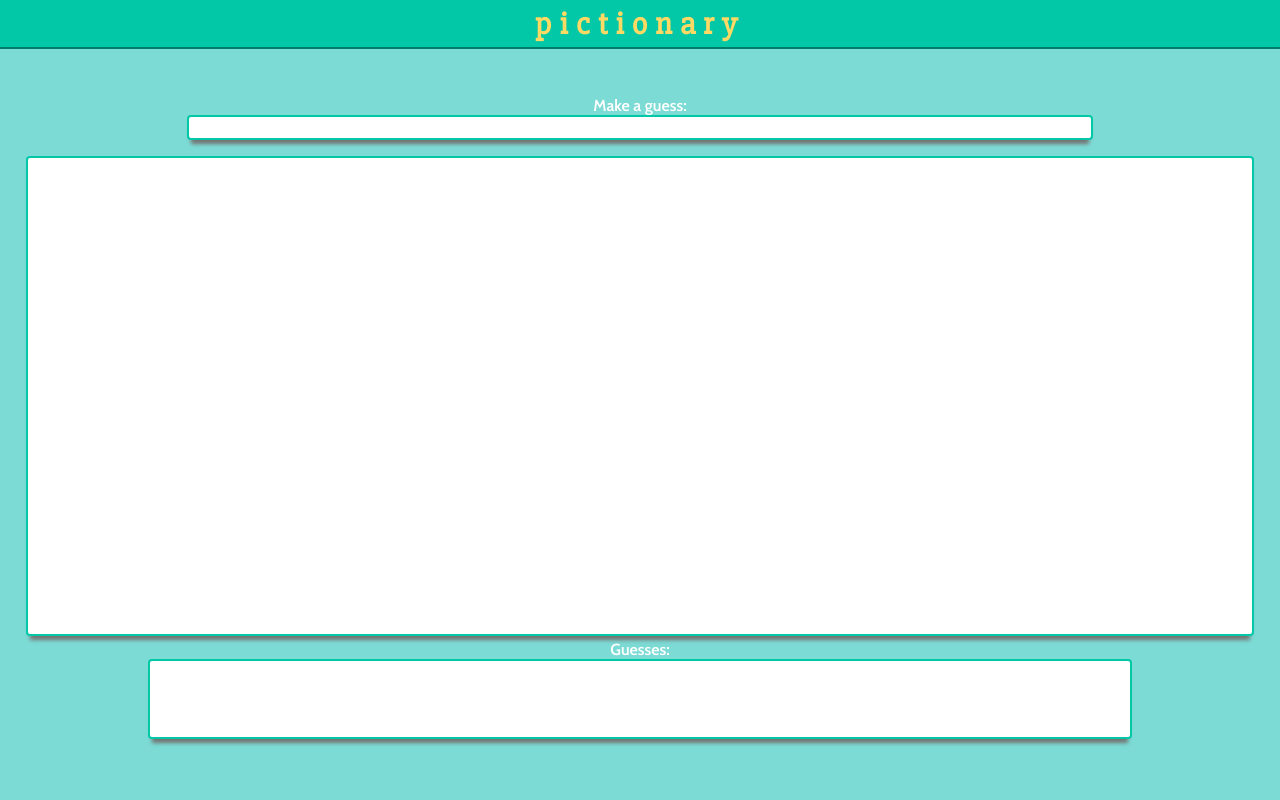
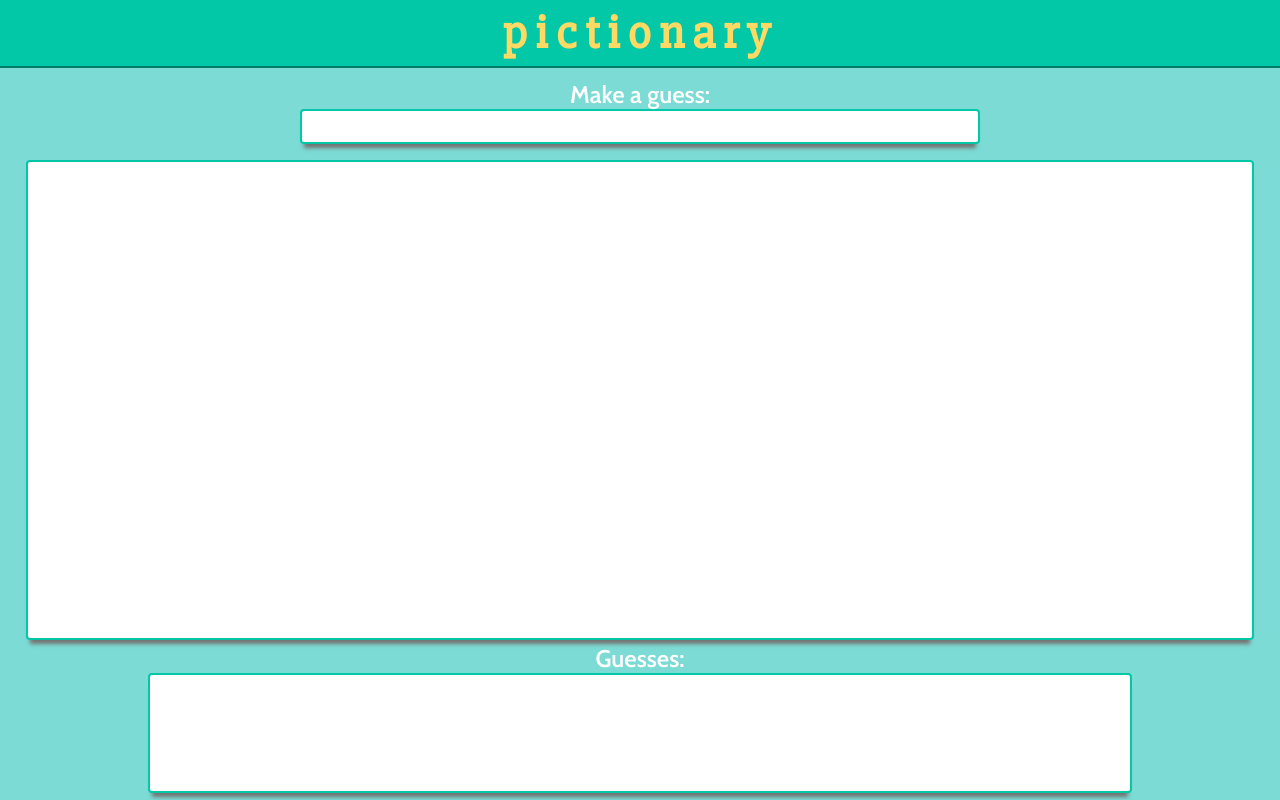
Before and after one commit to elmeltone/pictionary, a website: page public/index.html in a window 1280 px wide. Drawn offline with nearby package versions, Linux system fonts and the light colour scheme; no server answers.

Commit message:
Adds media queries

```diff
--- a/public/main.js
+++ b/public/main.js
@@ -50,6 +50,7 @@
                 });
                 $word.hide();
                 $guess.show();
+                $('.guess-place').focus();
             };
         };
 
--- a/public/sass/main.scss
+++ b/public/sass/main.scss
@@ -167,7 +167,7 @@
 
 .guess-place {
   display: block;
-  width: 80%;
+  width: 60%;
   &:hover {
     cursor: text;
   }
@@ -181,3 +181,21 @@
   overflow-y: auto;
   @include box-shadow(0, 8px, 4px, -4px, lighten($shadow, 30%));
 }
+
+/***** Media Queries *****/
+
+@media screen and (min-width: 400px) {
+  body {
+  font-size: 20px;
+  padding-top: 10vh;
+  }
+  .guesses {
+  height: 15vh;
+  }
+}
+
+@media screen and (min-width: 700px) {
+  body {
+  font-size: 24px;
+  }
+}
```
Also changed, not shown: public/main.css.
